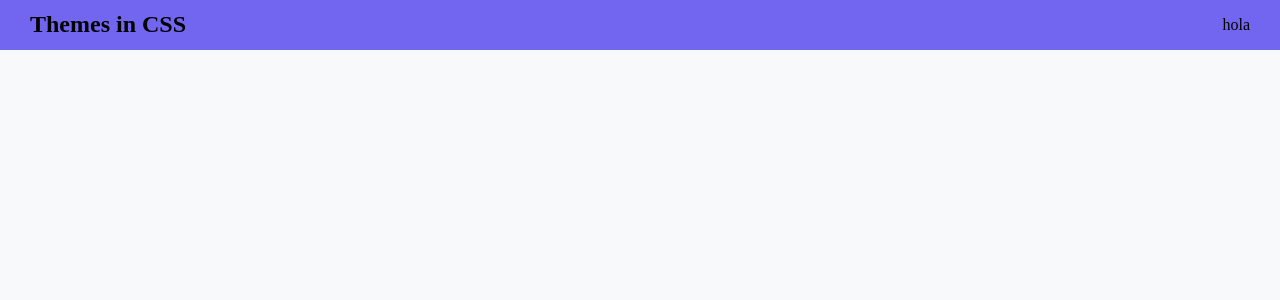
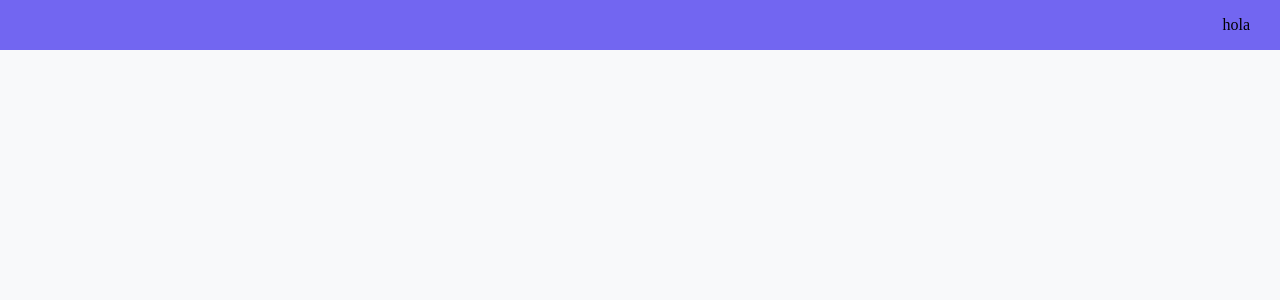
Before and after one commit to lenin-developer/react-css-Light-Dark, a React (Vite) app: page / in a window 1280 px wide. Shown: the top 300 px of the page. Built offline with nearby package versions, Linux system fonts and the light colour scheme.

Commit message:
feat: comp: Header #se modifica la maquetasion

```diff
--- a/src/components/atomic/Header/Header.jsx
+++ b/src/components/atomic/Header/Header.jsx
@@ -1,17 +1,16 @@
-import { node } from 'prop-types'
+import { node, string } from 'prop-types'
 import styles from './Header.module.css'
 
-export const Header = ({ children }) => {
+export const Header = ({ label, children }) => {
 	return (
 		<header className={styles.header}>
-			<div>
-				<h2>Themes in CSS</h2>
-			</div>
+			<h2>{label}</h2>
 			<div className={styles.header__itemSection}>{children}</div>
 		</header>
 	)
 }
 
 Header.propTypes = {
+	label: string,
 	children: node,
 }
```
